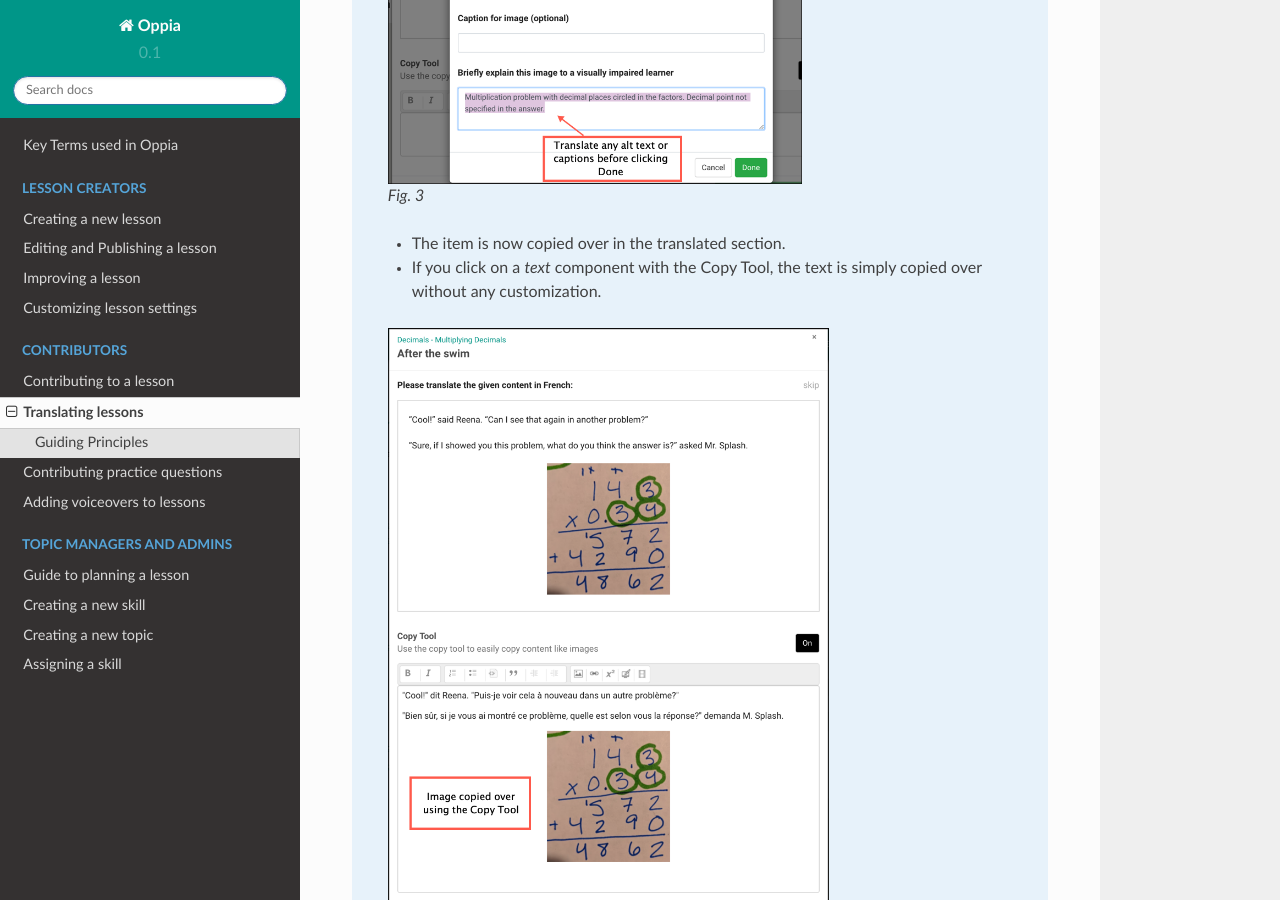
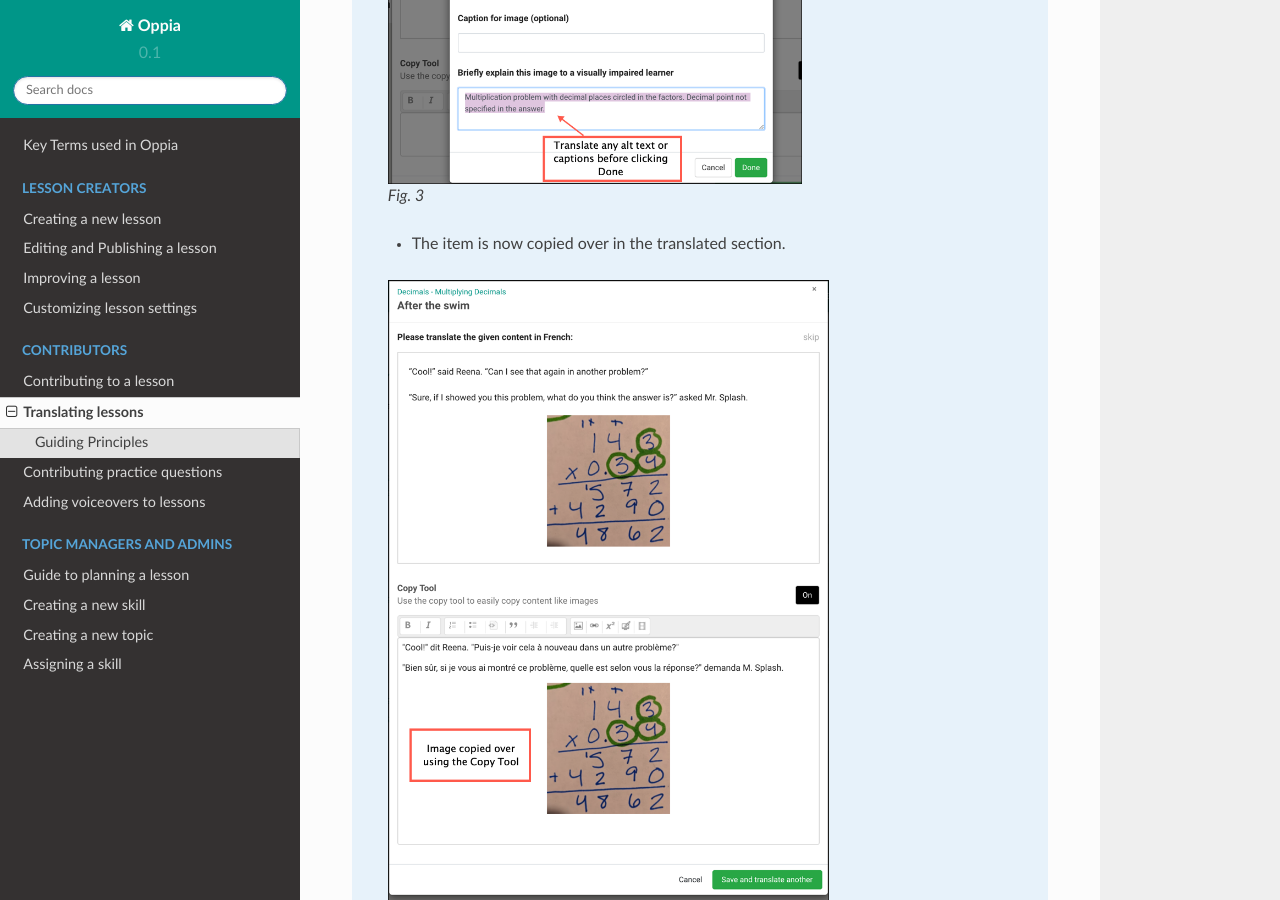
Before and after one commit to audstav/oppiadocstest, a Sphinx documentation site: the page built from docs/source/contributor/translate.rst, in a window 1280 px wide and 900 px high, scrolled down 2114 px. Built offline with Sphinx 7.4.7 and the Read the Docs theme 2.0.0, drawn with Linux system fonts in a browser that asks for light colours.

Commit message:
Edited translation file

```diff
--- a/docs/source/contributor/translate.rst
+++ b/docs/source/contributor/translate.rst
@@ -43,7 +43,6 @@ Watch the video to learn how to contribute translations, or if you prefer readin
        *Fig. 3*
 
     * The item is now copied over in the translated section.
-    * If you click on a *text* component with the Copy Tool, the text is simply copied over without any customization.
 
     .. figure:: /images/copied_over.png
        :alt: Completed translation card
```
Also changed, not shown: 2 other files.
